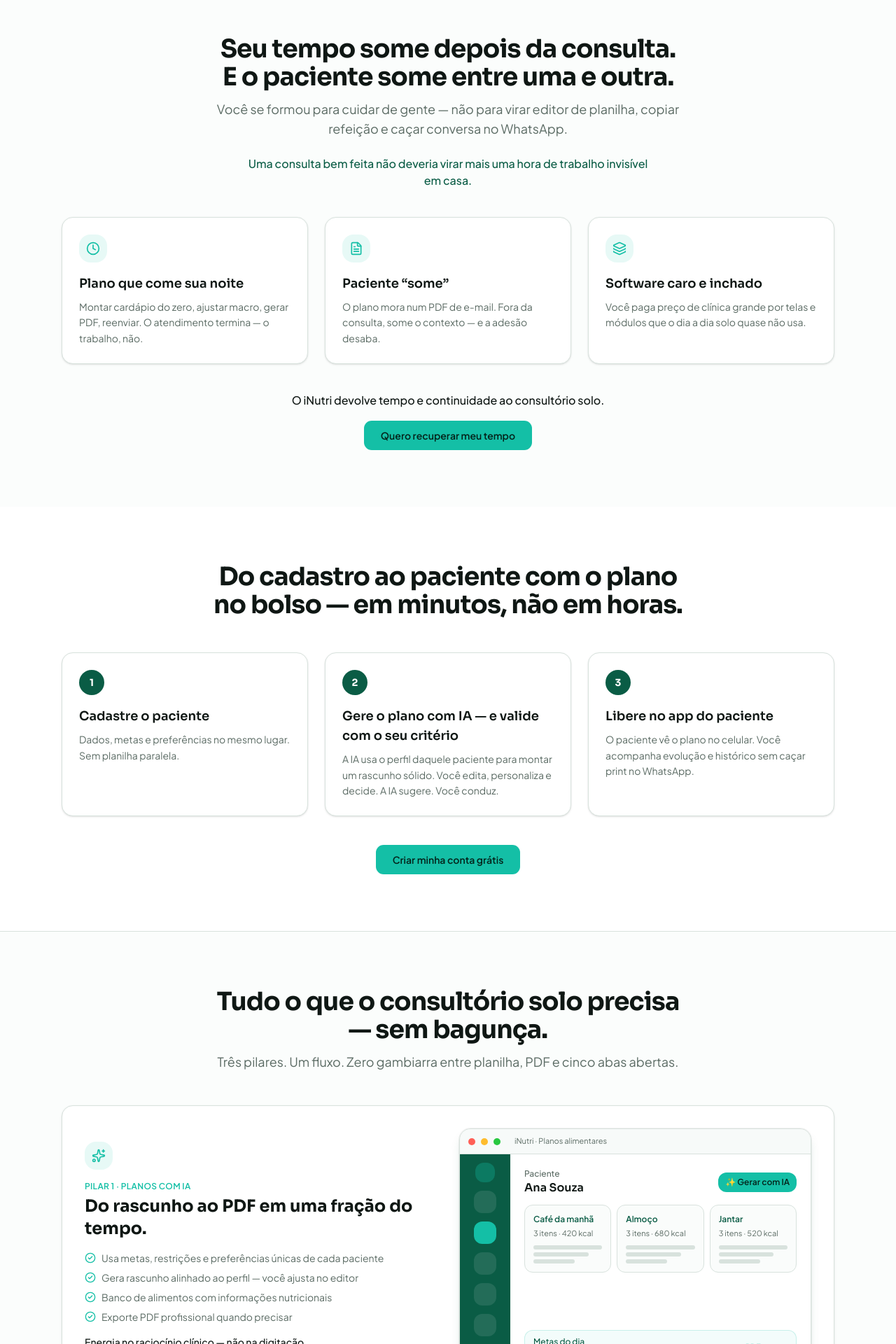
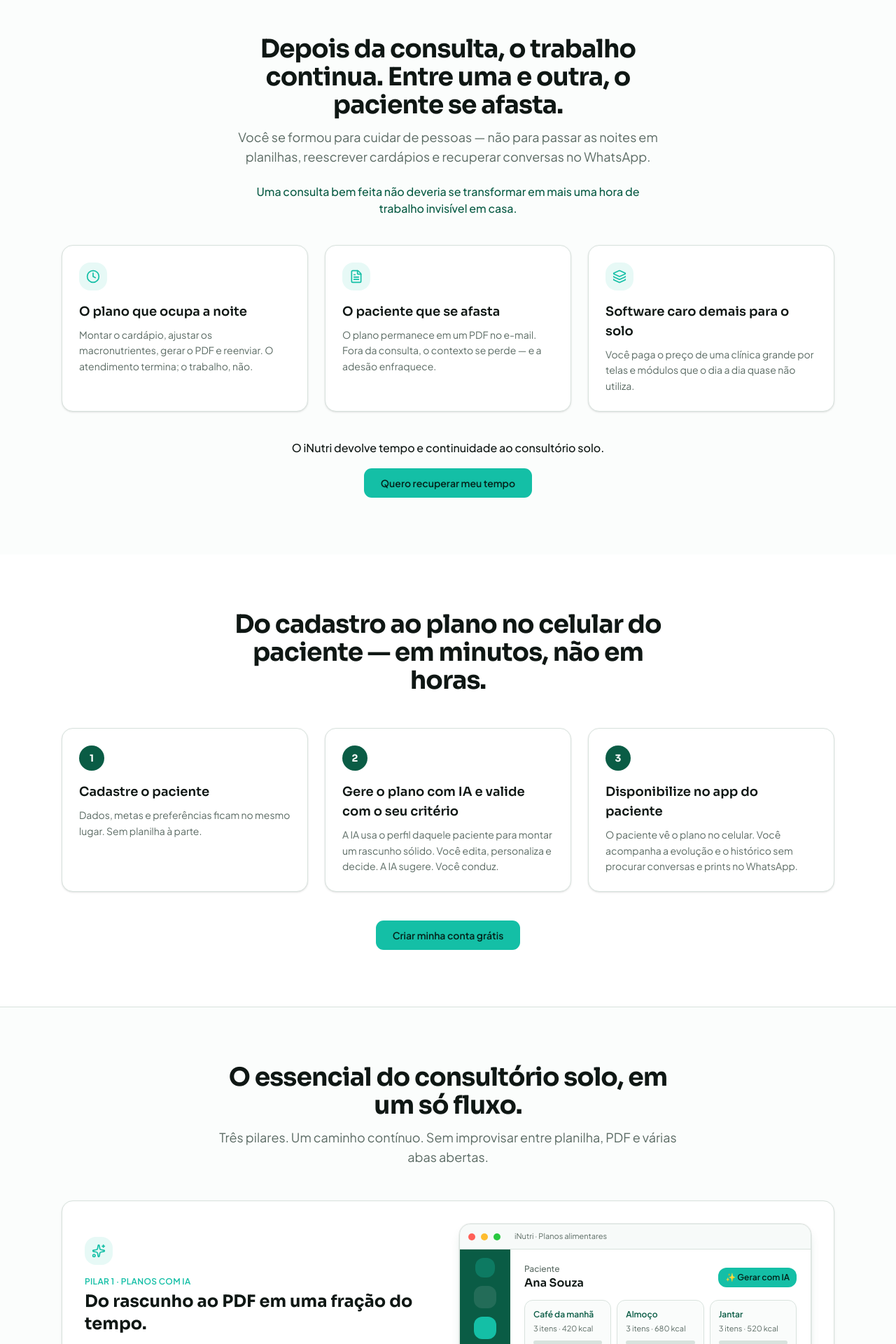
Before and after one commit to PauloMendees/nutri_plus, a Next.js app in the folder apps/web/: page / in a window 1280 px wide. Shown: the part 880-2800 px from the top of the page at 70% size. Built offline with nearby package versions, Linux system fonts and the light colour scheme; no server answers.

Commit message:
docs(brand): add manifesto and rewrite landing copy
Align public copy with a calmer health-care voice: keep the
pain/solution structure, drop informal wording, and record
positioning, archetype, and tone in the brand manifesto.

```diff
--- a/apps/web/src/app/(marketing)/page.tsx
+++ b/apps/web/src/app/(marketing)/page.tsx
@@ -4,7 +4,7 @@ import { LandingPage } from '@/components/marketing/landing-page';
 export const metadata: Metadata = {
   title: 'iNutri | Planos com IA e app do paciente para o nutri solo',
   description:
-    'Menos tempo montando plano. Mais tempo no atendimento. IA para planos, app grátis para o paciente, agenda e Silhueta. 7 dias grátis. Cancele quando quiser.',
+    'Menos tempo montando plano. Mais tempo no atendimento. Planos com IA, aplicativo gratuito para o paciente, agenda e Silhueta. Sete dias grátis. Cancele quando quiser.',
   openGraph: {
     title: 'iNutri | Menos tempo no plano. Mais tempo no consultório.',
     description:
--- a/apps/web/src/components/marketing/landing-page.tsx
+++ b/apps/web/src/components/marketing/landing-page.tsx
@@ -51,35 +51,35 @@ const StickyMobileCta = dynamic(() =>
 const FAQ = [
   {
     q: 'A IA vai padronizar meus pacientes?',
-    a: 'Não. A IA observa os dados únicos de cada paciente — metas, restrições, preferências e o que você registra no acompanhamento — para montar um ponto de partida personalizado, não um cardápio genérico igual para todo mundo. Você edita, corta, troca e finaliza. A conduta continua sendo sua.',
+    a: 'Não. A IA observa os dados únicos de cada paciente — metas, restrições, preferências e o que você registra no acompanhamento — para montar um ponto de partida personalizado, não um cardápio genérico. Você edita, ajusta e finaliza. A conduta continua sendo sua.',
   },
   {
-    q: '7 dias são suficientes?',
-    a: 'Sim, se for um teste de rotina: 1–2 pacientes, um plano com IA, app liberado e (no Pro) uma Silhueta. Não precisa “conhecer cada botão”.',
+    q: 'Sete dias são suficientes?',
+    a: 'Sim, quando o teste acompanha a rotina: um ou dois pacientes, um plano com IA, o aplicativo liberado e, no Pro, uma Silhueta. Não é preciso conhecer cada tela.',
   },
   {
     q: 'O paciente paga alguma coisa?',
-    a: 'Não. O app está incluso. Quem assina é o nutricionista.',
+    a: 'Não. O aplicativo está incluso. Quem assina é o nutricionista.',
   },
   {
-    q: 'Silhueta substitui bioimpedância?',
-    a: 'Não. É estimativa por foto, com consentimento, para tendência e engajamento — não é diagnóstico e não deve ser tratada como igual a outros métodos.',
+    q: 'A Silhueta substitui a bioimpedância?',
+    a: 'Não. É uma estimativa por foto, com consentimento, útil para tendência e engajamento. Não é diagnóstico e não deve ser tratada como equivalente a outros métodos.',
   },
   {
-    q: 'E a LGPD / fotos do paciente?',
-    a: 'A Silhueta exige consentimento. As fotos são usadas na estimativa e não ficam armazenadas no iNutri. Há política de privacidade e controles de conta.',
+    q: 'E a LGPD e as fotos do paciente?',
+    a: 'A Silhueta exige consentimento. As fotos servem à estimativa e não ficam armazenadas no iNutri. Há política de privacidade e controles de conta.',
   },
   {
-    q: 'Consigo cancelar fácil?',
-    a: 'Sim. Sem fidelidade e sem “ligue para o comercial”.',
+    q: 'É fácil cancelar?',
+    a: 'Sim. Sem fidelidade e sem precisar falar com um comercial.',
   },
   {
-    q: 'Já uso outro software. Vale migrar?',
-    a: 'Se você paga caro por telas que não usa — ou ainda vive entre PDF e WhatsApp — o trial mostra na prática se o iNutri devolve tempo. Sem discurso: com uso real.',
+    q: 'Já uso outro software. Vale a pena migrar?',
+    a: 'Se você paga por telas que quase não utiliza — ou ainda trabalha entre PDF e WhatsApp — o período de teste mostra, na prática, se o iNutri devolve tempo.',
   },
   {
-    q: 'Funciona para atendimento online?',
-    a: 'Sim. Plano no app e Silhueta por foto também servem quem atende à distância.',
+    q: 'Funciona no atendimento online?',
+    a: 'Sim. O plano no aplicativo e a Silhueta por foto também atendem quem trabalha à distância.',
   },
 ] as const;
 
@@ -209,9 +209,9 @@ export function LandingPage() {
               </h1>
               {/* Short sub: keeps first view light; long Word/Excel line lived here before. */}
               <p className="mt-5 max-w-lg text-base leading-relaxed text-muted-foreground sm:mt-6 sm:text-lg">
-                Monte planos com <strong className="text-foreground">IA</strong>, libere no{' '}
-                <strong className="text-foreground">app do paciente</strong> e acompanhe tudo num
-                só fluxo.
+                Monte planos com <strong className="text-foreground">IA</strong>, compartilhe no{' '}
+                <strong className="text-foreground">app do paciente</strong> e acompanhe o
+                atendimento em um só fluxo.
               </p>
               <div className="mt-8 flex flex-col gap-3 sm:flex-row sm:items-center">
                 <CtaLink>Começar 7 dias grátis</CtaLink>
@@ -250,7 +250,7 @@ export function LandingPage() {
               </ul>
 
               <p className="mt-6 hidden items-center rounded-full border border-border bg-muted/50 px-3 py-1 text-xs font-medium text-muted-foreground md:inline-flex">
-                Em lançamento — foco no que importa: plano, paciente e rotina
+                Em lançamento — o essencial do consultório: plano, paciente e rotina
               </p>
             </div>
 
@@ -264,28 +264,29 @@ export function LandingPage() {
         <section className="border-t border-border bg-muted/30 py-16 sm:py-20">
           <div className="mx-auto max-w-6xl px-4 sm:px-6">
             <SectionHeading
-              title="Seu tempo some depois da consulta. E o paciente some entre uma e outra."
-              subtitle="Você se formou para cuidar de gente — não para virar editor de planilha, copiar refeição e caçar conversa no WhatsApp."
+              title="Depois da consulta, o trabalho continua. Entre uma e outra, o paciente se afasta."
+              subtitle="Você se formou para cuidar de pessoas — não para passar as noites em planilhas, reescrever cardápios e recuperar conversas no WhatsApp."
             />
             <p className="mx-auto mt-6 max-w-xl text-center text-sm font-medium text-secondary-foreground sm:text-base">
-              Uma consulta bem feita não deveria virar mais uma hora de trabalho invisível em casa.
+              Uma consulta bem feita não deveria se transformar em mais uma hora de trabalho
+              invisível em casa.
             </p>
             <div className="mt-10 grid gap-4 sm:grid-cols-3 sm:gap-6">
               {[
                 {
                   icon: Clock,
-                  title: 'Plano que come sua noite',
-                  body: 'Montar cardápio do zero, ajustar macro, gerar PDF, reenviar. O atendimento termina — o trabalho, não.',
+                  title: 'O plano que ocupa a noite',
+                  body: 'Montar o cardápio, ajustar os macronutrientes, gerar o PDF e reenviar. O atendimento termina; o trabalho, não.',
                 },
                 {
                   icon: FileText,
-                  title: 'Paciente “some”',
-                  body: 'O plano mora num PDF de e-mail. Fora da consulta, some o contexto — e a adesão desaba.',
+                  title: 'O paciente que se afasta',
+                  body: 'O plano permanece em um PDF no e-mail. Fora da consulta, o contexto se perde — e a adesão enfraquece.',
                 },
                 {
                   icon: Layers,
-                  title: 'Software caro e inchado',
-                  body: 'Você paga preço de clínica grande por telas e módulos que o dia a dia solo quase não usa.',
+                  title: 'Software caro demais para o solo',
+                  body: 'Você paga o preço de uma clínica grande por telas e módulos que o dia a dia quase não utiliza.',
                 },
               ].map((card) => (
                 <div
@@ -315,24 +316,24 @@ export function LandingPage() {
         <section id="como-funciona" className="scroll-mt-24 py-16 sm:py-20">
           <div className="mx-auto max-w-6xl px-4 sm:px-6">
             <SectionHeading
-              title="Do cadastro ao paciente com o plano no bolso — em minutos, não em horas."
+              title="Do cadastro ao plano no celular do paciente — em minutos, não em horas."
             />
             <ol className="mt-12 grid gap-6 sm:grid-cols-3">
               {[
                 {
                   n: '1',
                   title: 'Cadastre o paciente',
-                  body: 'Dados, metas e preferências no mesmo lugar. Sem planilha paralela.',
+                  body: 'Dados, metas e preferências ficam no mesmo lugar. Sem planilha à parte.',
                 },
                 {
                   n: '2',
-                  title: 'Gere o plano com IA — e valide com o seu critério',
+                  title: 'Gere o plano com IA e valide com o seu critério',
                   body: 'A IA usa o perfil daquele paciente para montar um rascunho sólido. Você edita, personaliza e decide. A IA sugere. Você conduz.',
                 },
                 {
                   n: '3',
-                  title: 'Libere no app do paciente',
-                  body: 'O paciente vê o plano no celular. Você acompanha evolução e histórico sem caçar print no WhatsApp.',
+                  title: 'Disponibilize no app do paciente',
+                  body: 'O paciente vê o plano no celular. Você acompanha a evolução e o histórico sem procurar conversas e prints no WhatsApp.',
                 },
               ].map((step) => (
                 <li
@@ -359,8 +360,8 @@ export function LandingPage() {
         <section id="pilares" className="scroll-mt-24 border-t border-border bg-muted/30 py-16 sm:py-20">
           <div className="mx-auto max-w-6xl px-4 sm:px-6">
             <SectionHeading
-              title="Tudo o que o consultório solo precisa — sem bagunça."
-              subtitle="Três pilares. Um fluxo. Zero gambiarra entre planilha, PDF e cinco abas abertas."
+              title="O essencial do consultório solo, em um só fluxo."
+              subtitle="Três pilares. Um caminho contínuo. Sem improvisar entre planilha, PDF e várias abas abertas."
             />
 
             <div className="mt-12 space-y-10">
@@ -378,10 +379,10 @@ export function LandingPage() {
                   </h3>
                   <ul className="mt-4 space-y-2 text-sm text-muted-foreground">
                     {[
-                      'Usa metas, restrições e preferências únicas de cada paciente',
-                      'Gera rascunho alinhado ao perfil — você ajusta no editor',
+                      'Considera metas, restrições e preferências de cada paciente',
+                      'Monta um rascunho alinhado ao perfil — você ajusta no editor',
                       'Banco de alimentos com informações nutricionais',
-                      'Exporte PDF profissional quando precisar',
+                      'Exportação em PDF profissional quando precisar',
                     ].map((b) => (
                       <li key={b} className="flex gap-2">
                         <CheckCircle2 className="mt-0.5 size-4 shrink-0 text-primary" />
@@ -422,14 +423,14 @@ export function LandingPage() {
                     Pilar 2 · App do paciente
                   </p>
                   <h3 className="mt-1 font-heading text-2xl font-bold text-foreground">
-                    O plano para de morrer no e-mail.
+                    O plano deixa de ficar esquecido no e-mail.
                   </h3>
                   <ul className="mt-4 space-y-2 text-sm text-muted-foreground">
                     {[
-                      'Paciente acessa o plano no celular',
-                      'Menos “nutri, manda de novo o PDF?”',
-                      'Mais presença e clareza entre consultas',
-                      'Experiência moderna que eleva a percepção do seu atendimento',
+                      'O paciente acessa o plano no celular',
+                      'Menos pedidos para reenviar o PDF',
+                      'Mais presença e clareza entre as consultas',
+                      'Uma experiência que eleva a percepção do seu atendimento',
                     ].map((b) => (
                       <li key={b} className="flex gap-2">
                         <CheckCircle2 className="mt-0.5 size-4 shrink-0 text-primary" />
@@ -438,7 +439,7 @@ export function LandingPage() {
                     ))}
                   </ul>
                   <p className="mt-4 text-sm font-medium text-foreground">
-                    O consultório continua presente depois que a consulta acaba.
+                    O consultório permanece presente depois que a consulta termina.
                   </p>
                   <p className="mt-2 text-xs text-muted-foreground">
                     Incluso em todos os planos · paciente não paga
@@ -460,9 +461,9 @@ export function LandingPage() {
                   </h3>
                   <ul className="mt-4 space-y-2 text-sm text-muted-foreground">
                     {[
-                      'Fluxo com consentimento claro',
+                      'Fluxo com consentimento explícito',
                       'Fotos usadas na estimativa e não armazenadas no iNutri',
-                      'Relatório para tendência do mesmo paciente (Silhueta × Silhueta)',
+                      'Relatório de tendência do mesmo paciente (Silhueta × Silhueta)',
                       'Transparência: estimativa, não diagnóstico',
                     ].map((b) => (
                       <li key={b} className="flex gap-2">
@@ -472,7 +473,7 @@ export function LandingPage() {
                     ))}
                   </ul>
                   <p className="mt-4 text-sm font-medium text-foreground">
-                    Engaja o paciente e enriquece o acompanhamento — com ética e clareza.
+                    Aproxima o paciente e enriquece o acompanhamento — com ética e clareza.
                   </p>
                   <p className="mt-2 text-xs text-muted-foreground">
                     Exclusivo do Pro · não substitui bioimpedância ou DEXA
@@ -521,8 +522,8 @@ export function LandingPage() {
         <section className="py-16 sm:py-20">
           <div className="mx-auto max-w-6xl px-4 sm:px-6">
             <SectionHeading
-              title="Um teste de rotina — não um tour turístico."
-              subtitle="Nos 7 dias grátis, use o iNutri de verdade no consultório."
+              title="Um teste de rotina — não um passeio pelas telas."
+              subtitle="Nos sete dias grátis, use o iNutri de verdade no consultório."
             />
             <div className="mx-auto mt-10 max-w-2xl overflow-hidden rounded-2xl border border-border bg-card shadow-sm">
               {[
@@ -554,8 +555,9 @@ export function LandingPage() {
               ))}
             </div>
             <p className="mx-auto mt-6 max-w-lg text-center text-sm text-muted-foreground">
-              Se ao fim da semana o iNutri <strong className="text-foreground">não devolver tempo</strong>,
-              cancele. Sem drama.
+              Se ao fim da semana o iNutri{' '}
+              <strong className="text-foreground">não devolver tempo</strong>, cancele. Sem
+              complicação.
             </p>
             <div className="mt-6 text-center">
               <CtaLink>Iniciar meus 7 dias</CtaLink>
@@ -566,7 +568,7 @@ export function LandingPage() {
         {/* Who it's for */}
         <section className="border-t border-border bg-muted/30 py-16 sm:py-20">
           <div className="mx-auto max-w-6xl px-4 sm:px-6">
-            <SectionHeading title="Feito para quem atende. Não para quem coleciona software." />
+            <SectionHeading title="Feito para quem atende. Não para quem acumula ferramentas." />
             <div className="mt-10 grid gap-6 md:grid-cols-2">
               <div className="rounded-2xl border border-primary/20 bg-card p-6 shadow-sm">
                 <h3 className="font-heading text-lg font-semibold text-[#0A5C45]">Para quem é</h3>
@@ -574,8 +576,8 @@ export function LandingPage() {
                   {[
                     'Nutricionista solo ou com rotina enxuta',
                     'Quem monta vários planos por semana e sente o peso operacional',
-                    'Quem atende presencial, online ou híbrido e quer o paciente no app',
-                    'Quem quer IA como acelerador, não como piloto automático',
+                    'Quem atende presencialmente, online ou de forma híbrida e quer o paciente no app',
+                    'Quem usa a IA como acelerador, não como substituto do critério clínico',
                   ].map((item) => (
                     <li key={item} className="flex gap-2">
                       <CheckCircle2 className="mt-0.5 size-4 shrink-0 text-primary" />
@@ -626,10 +628,10 @@ export function LandingPage() {
                 <tbody className="bg-card">
                   {[
                     ['Tempo no plano', 'Alto', 'Médio', 'Baixo — IA + editor'],
-                    ['App do paciente', 'Não', 'Sim (em geral)', 'Sim · grátis pro paciente'],
+                    ['App do paciente', 'Não', 'Sim, em geral', 'Sim · gratuito para o paciente'],
                     ['Avaliação por foto', 'Não', 'Em planos caros', 'Silhueta no Pro'],
-                    ['Preço solo', '“Grátis” que custa noites', '~R$90+/mês nos líderes', 'A partir de R$59/mês'],
-                    ['Curva de aprendizado', 'Caótica', 'Pesada', 'Enxuta, do atendimento'],
+                    ['Preço solo', 'Gratuito, mas consome noites', '~R$90+/mês nos líderes', 'A partir de R$59/mês'],
+                    ['Curva de aprendizado', 'Desorganizada', 'Exigente', 'Enxuta, feita para o atendimento'],
                   ].map((row) => (
                     <tr key={row[0]} className="border-t border-border">
                       <th className="px-4 py-3 font-medium text-foreground">{row[0]}</th>
@@ -646,10 +648,10 @@ export function LandingPage() {
             <div className="mt-8 space-y-3 md:hidden">
               {[
                 { label: 'Tempo no plano', value: 'Baixo — IA + editor' },
-                { label: 'App do paciente', value: 'Sim · grátis pro paciente' },
+                { label: 'App do paciente', value: 'Sim · gratuito para o paciente' },
                 { label: 'Avaliação por foto', value: 'Silhueta no Pro' },
                 { label: 'Preço solo', value: 'A partir de R$59/mês' },
-                { label: 'Curva de aprendizado', value: 'Enxuta, do atendimento' },
+                { label: 'Curva de aprendizado', value: 'Enxuta, feita para o atendimento' },
               ].map((row) => (
                 <div
                   key={row.label}
@@ -664,7 +666,7 @@ export function LandingPage() {
             <p className="mx-auto mt-8 max-w-lg text-center text-sm text-muted-foreground">
               Você não precisa do software mais antigo do mercado.
               <br />
-              Precisa do que <strong className="text-foreground">paga o seu tempo de volta</strong>.
+              Precisa do que <strong className="text-foreground">devolve o seu tempo</strong>.
             </p>
             <div className="mt-6 text-center">
               <CtaLink>Experimentar o iNutri grátis</CtaLink>
@@ -678,9 +680,7 @@ export function LandingPage() {
         {/* After click */}
         <section className="py-16 sm:py-20">
           <div className="mx-auto max-w-6xl px-4 sm:px-6">
-            <SectionHeading
-              title="Simples de começar. Difícil é voltar para a planilha."
-            />
+            <SectionHeading title="Começar é simples. Voltar à planilha, nem tanto." />
             <ol className="mx-auto mt-10 flex max-w-3xl flex-col gap-4 sm:flex-row sm:gap-6">
               {[
                 'Crie sua conta em poucos minutos',
@@ -699,7 +699,7 @@ export function LandingPage() {
               ))}
             </ol>
             <p className="mt-6 text-center text-sm text-muted-foreground">
-              Sem reunião com comercial. Sem “agende uma demo” para ver o básico.
+              Sem reunião comercial. Sem agendar uma demonstração para ver o básico.
             </p>
             <div className="mt-6 text-center">
               <CtaLink>Criar conta em minutos</CtaLink>
@@ -734,9 +734,9 @@ export function LandingPage() {
             </div>
             <div className="mt-10 text-center">
               <p className="mb-4 text-sm text-muted-foreground">
-                Ainda com dúvida? O trial responde na prática — sem compromisso.
+                Ainda com dúvida? O período de teste responde na prática — sem compromisso.
               </p>
-              <CtaLink>Tirar a dúvida na prática</CtaLink>
+              <CtaLink>Testar sem compromisso</CtaLink>
             </div>
           </div>
         </section>
@@ -749,11 +749,11 @@ export function LandingPage() {
           />
           <div className="relative mx-auto max-w-3xl px-4 text-center sm:px-6">
             <h2 className="font-heading text-3xl font-bold tracking-tight text-white sm:text-4xl">
-              Sua próxima consulta não precisa roubar a sua noite.
+              Sua próxima consulta não precisa ocupar a sua noite.
             </h2>
             <p className="mt-4 text-base text-white/85 sm:text-lg">
-              Teste 7 dias. Monte um plano com IA, coloque o paciente no app e sinta a diferença —
-              sem compromisso.
+              Teste por sete dias. Monte um plano com IA, coloque o paciente no app e avalie a
+              diferença — sem compromisso.
             </p>
             <div className="mt-8 flex justify-center">
               <CtaLink className="h-12 bg-white px-8 text-[#0A5C45] hover:bg-white/90 hover:text-[#0A5C45]">
@@ -765,7 +765,7 @@ export function LandingPage() {
             </p>
             <p className="mt-6 text-xs text-white/60">
               Feito no Brasil, para o nutricionista brasileiro. Privacidade e transparência no uso
-              de IA. Em lançamento — construído com foco no dia a dia solo.
+              de IA. Em lançamento — pensado para o dia a dia do consultório solo.
             </p>
           </div>
         </section>
```
Also changed, not shown: apps/web/src/components/marketing/pricing-section.tsx (+5 -5 lines), 2 other files (tests, documents, lock files or other folders).
